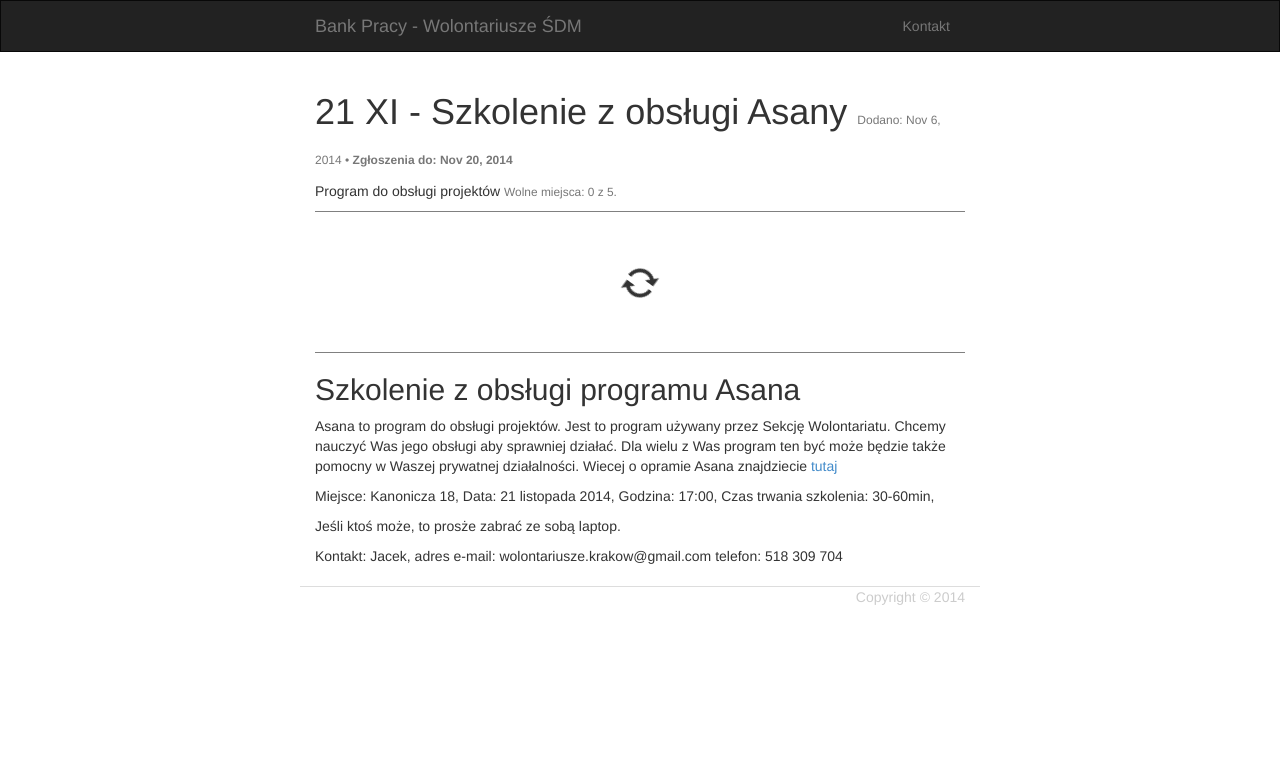
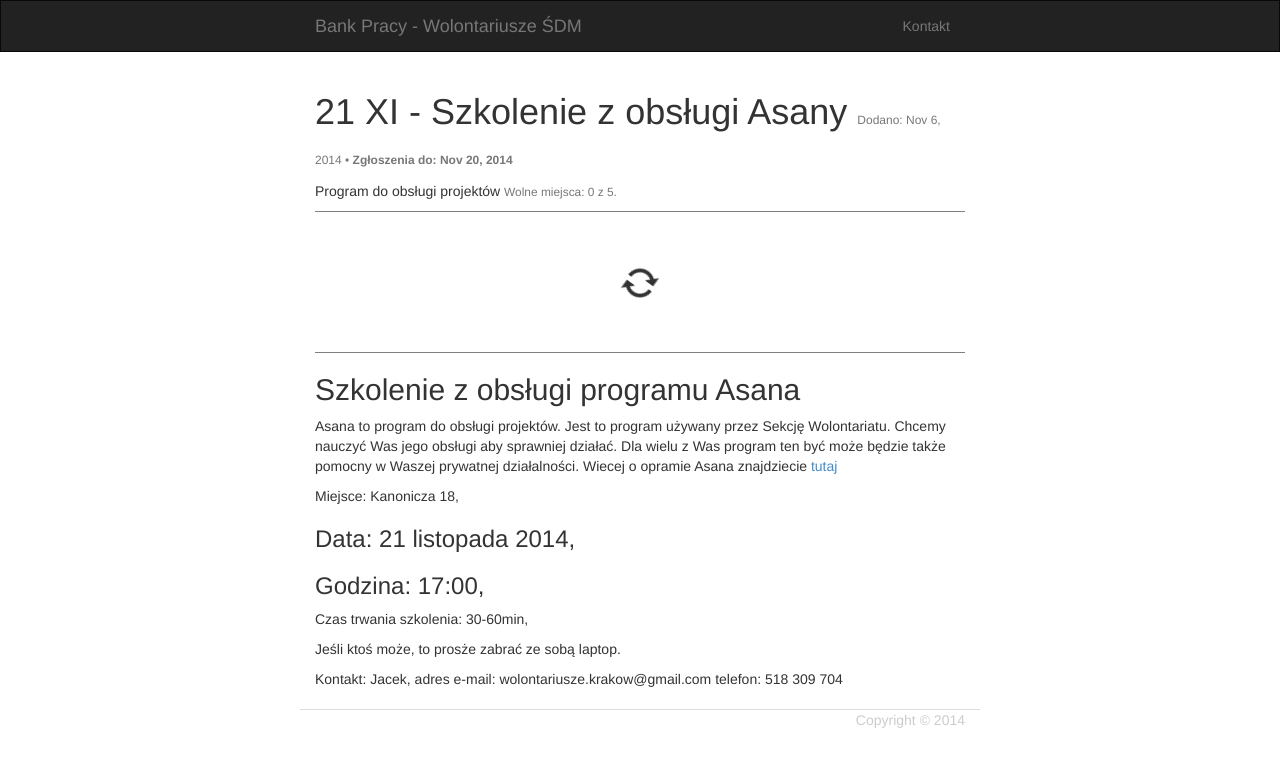
Before and after one commit to Krakow2016/tablica, a Jekyll site: the page built from _posts/2014-11-06-21-xi-szkolenie-asana.md, in a window 1280 px wide. Shown: the top 767 px of the page. Built offline with Jekyll 4.4.1, drawn with Linux system fonts in a browser that asks for light colours; part of the change alters nothing that is shown.

```diff
--- a/_posts/2014-11-06-21-xi-szkolenie-asana.md
+++ b/_posts/2014-11-06-21-xi-szkolenie-asana.md
@@ -17,8 +17,8 @@ Jest to program używany przez Sekcję Wolontariatu. Chcemy nauczyć Was jego ob
 Wiecej o opramie Asana znajdziecie [tutaj](https://asana.com/guide/learn)
 
 Miejsce: Kanonicza 18,
-Data: 21 listopada 2014,
-Godzina: 17:00,
+### Data: 21 listopada 2014,
+### Godzina: 17:00,
 Czas trwania szkolenia: 30-60min,
 
 Jeśli ktoś może, to prosże zabrać ze sobą laptop.
```
